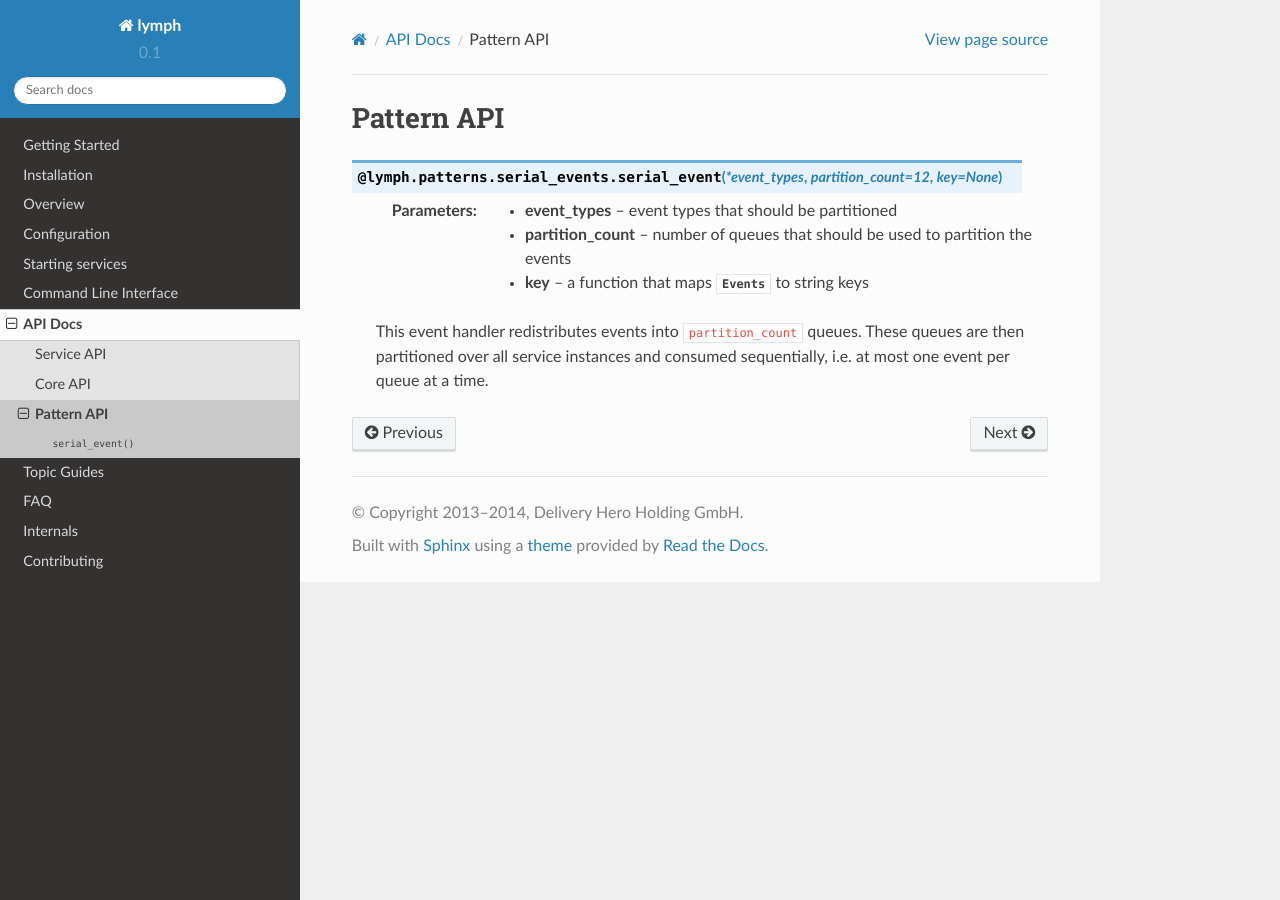
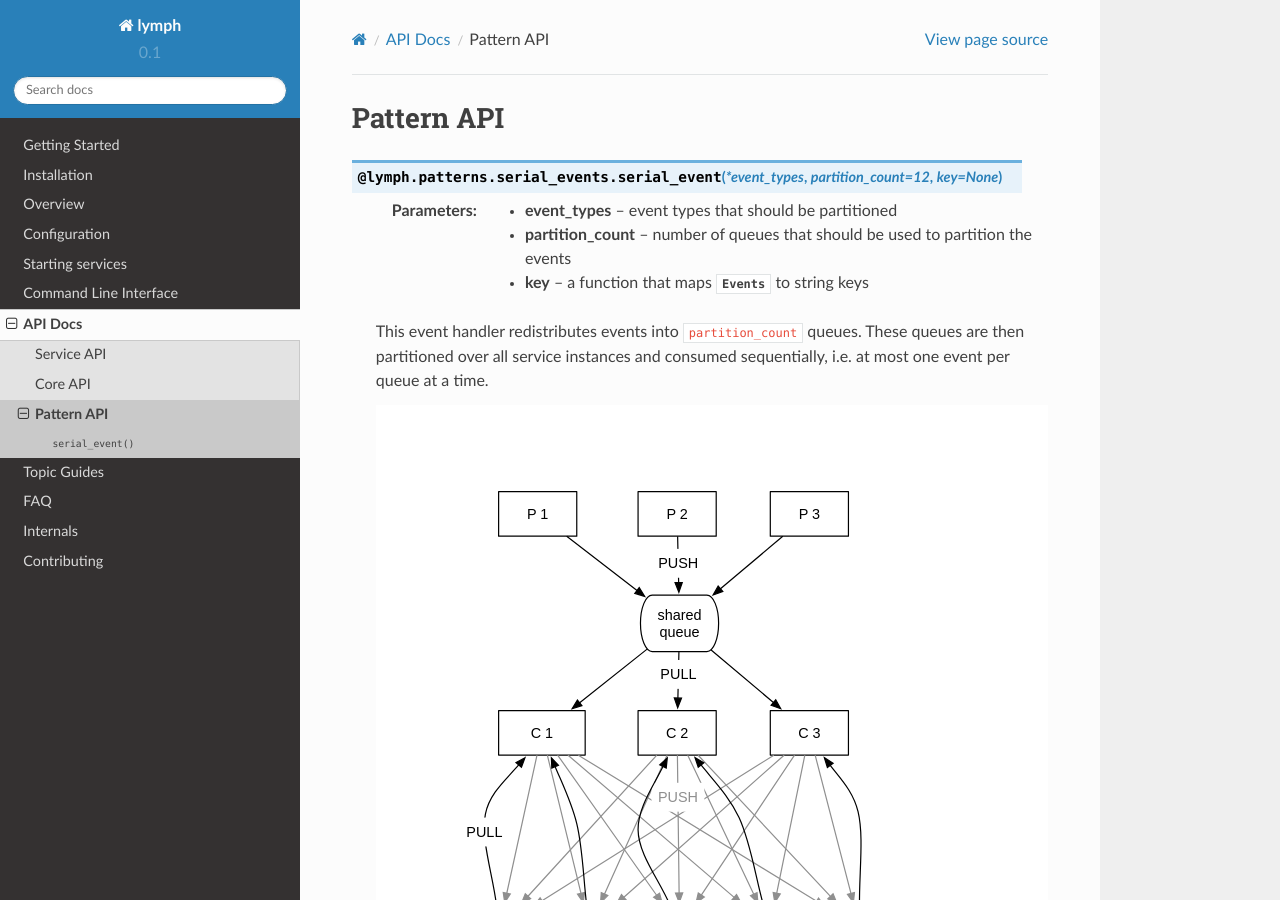
Before and after one commit to deliveryhero/lymph, a Sphinx documentation site: the page built from docs/api/patterns_api.rst, in a window 1280 px wide and 900 px high. Built offline with Sphinx 7.4.7 and the Read the Docs theme 2.0.0, drawn with Linux system fonts in a browser that asks for light colours; formulas are drawn with MathJax 3.

Commit message:
Added serial_event illustration

```diff
--- a/docs/api/patterns_api.rst
+++ b/docs/api/patterns_api.rst
@@ -14,3 +14,5 @@ Pattern API
     This event handler redistributes events into ``partition_count`` queues.
     These queues are then partitioned over all service instances and consumed sequentially,
     i.e. at most one event per queue at a time.
+
+    .. image:: /../_static/serial_event.svg
--- a/docs/conf.py
+++ b/docs/conf.py
@@ -127,7 +127,7 @@ html_theme_options = {
 # Add any paths that contain custom static files (such as style sheets) here,
 # relative to this directory. They are copied after the builtin static files,
 # so a file named "default.css" will overwrite the builtin "default.css".
-html_static_path = []
+html_static_path = ['_static']
 
 # Add any extra paths that contain custom files (such as robots.txt or
 # .htaccess) here, relative to this directory. These files are copied
```
Also changed, not shown: docs/_static/serial_event.svg (added).
